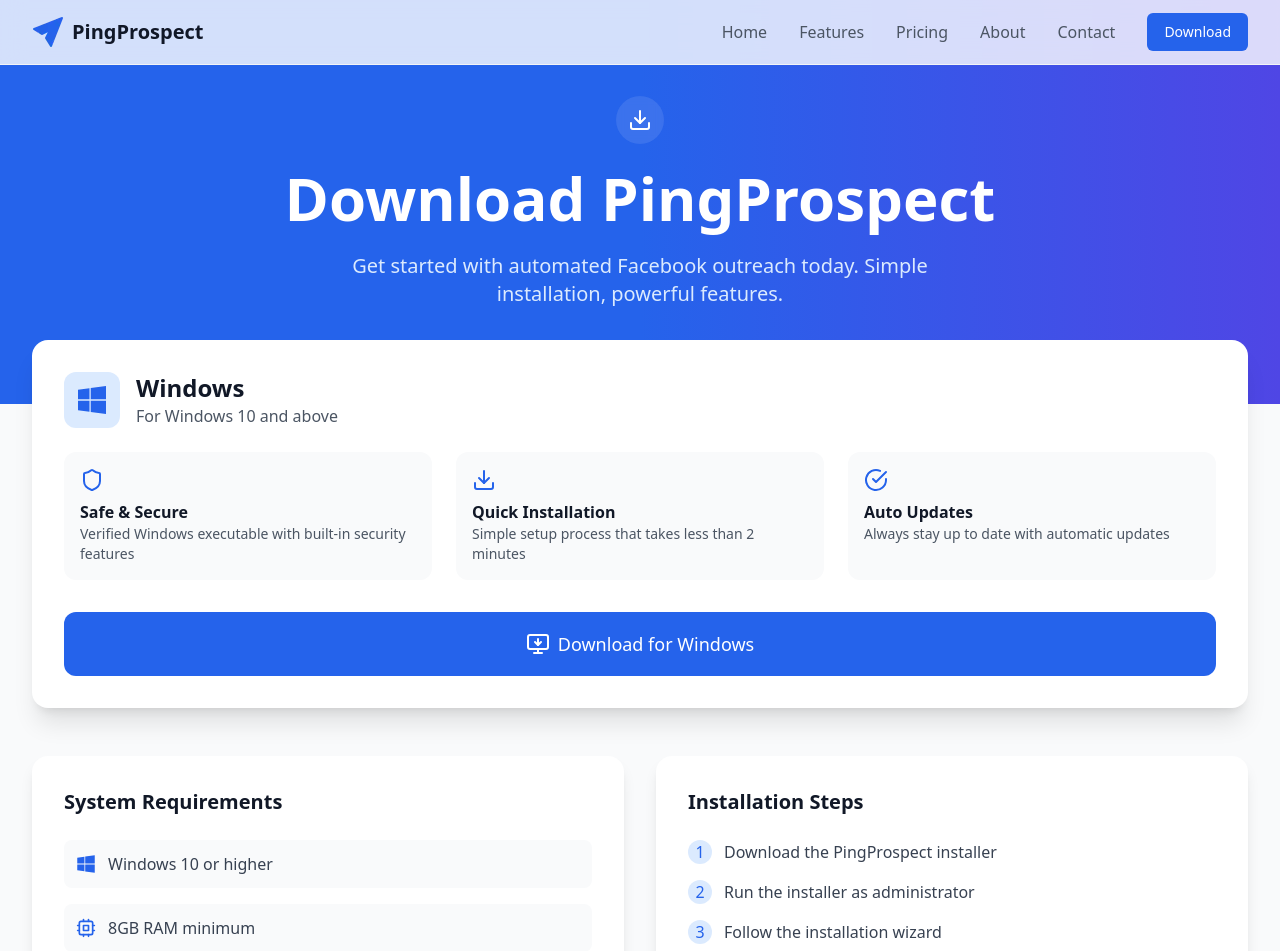
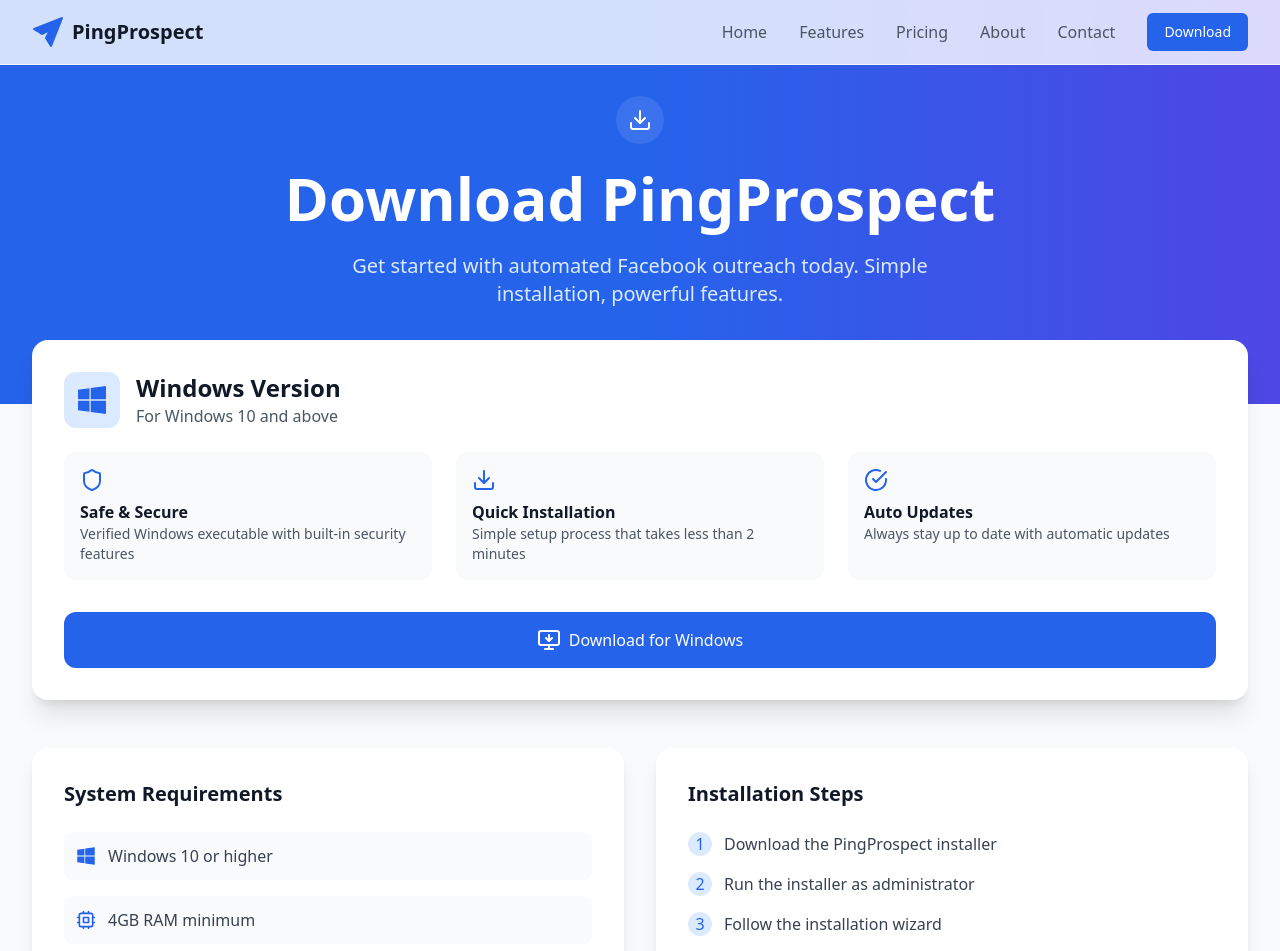
Before and after one commit to Vaibhav-cyper/PingProspect-Website, a React (Vite) app: page /download in a window 1280 px wide. Shown: the top 951 px of the page. Built offline with nearby package versions, Linux system fonts and the light colour scheme; no server answers.

Commit message:
add clarity event on download btn at DownloadPage.tsx

```diff
--- a/src/pages/Download/DownloadPage.tsx
+++ b/src/pages/Download/DownloadPage.tsx
@@ -1,6 +1,8 @@
+import React from 'react';
 import { FaWindows } from "react-icons/fa";
 import { MonitorDown, Shield, Cpu, HardDrive, Download, CheckCircle } from 'lucide-react';
 import DownloadHero from './DownloadHero';
+import { trackEvent, ANALYTICS_EVENTS } from '../../utils/analytics';
 
 const features = [
   {
@@ -27,7 +29,7 @@
   },
   {
     icon: Cpu,
-    text: "8GB RAM minimum"
+    text: "4GB RAM minimum"
   },
   {
     icon: HardDrive,
@@ -44,8 +46,22 @@
 
 export default function DownloadPage() {
   const downloadWindows = () => {
-    window.location.href = 'https://github.com/Vaibhav-cyper/PingProspect-Relasesver/releases/latest/download/pingprospect.Setup.exe';
+    // Track the download event
+    trackEvent(ANALYTICS_EVENTS.DOWNLOAD_WINDOWS, {
+      source: 'download_page',
+      timestamp: new Date().toISOString()
+    });
+
+    window.location.href = 'https://github.com/Vaibhav-cyper/PingProspect-Relasesver/releases/latest/download/pingprospect.exe';
   };
+
+  React.useEffect(() => {
+    // Track page view
+    trackEvent(ANALYTICS_EVENTS.PAGE_VIEW, {
+      page: 'download',
+      timestamp: new Date().toISOString()
+    });
+  }, []);
 
   return (
     <div className="min-h-screen bg-gray-50">
@@ -63,7 +79,7 @@
                 <FaWindows className="h-8 w-8 text-blue-600" />
               </div>
               <div>
-                <h3 className="text-2xl font-bold text-gray-900">Windows</h3>
+                <h3 className="text-2xl font-bold text-gray-900">Windows Version</h3>
                 <p className="text-gray-600">For Windows 10 and above</p>
               </div>
             </div>
@@ -85,9 +101,9 @@
 
             <button
               onClick={downloadWindows}
-              className="w-full flex items-center justify-center px-8 py-4 bg-blue-600 hover:bg-blue-700 text-white text-lg rounded-xl font-medium transition-colors group"
+              className="w-full flex items-center justify-center px-8 py-4 bg-blue-600 hover:bg-blue-700 text-white rounded-xl font-medium transition-colors group"
             >
-              <MonitorDown className="h-8 w-6 mr-2 " />
+              <MonitorDown className="h-6 w-6 mr-2 group-hover:animate-bounce" />
               Download for Windows
             </button>
           </div>
```
